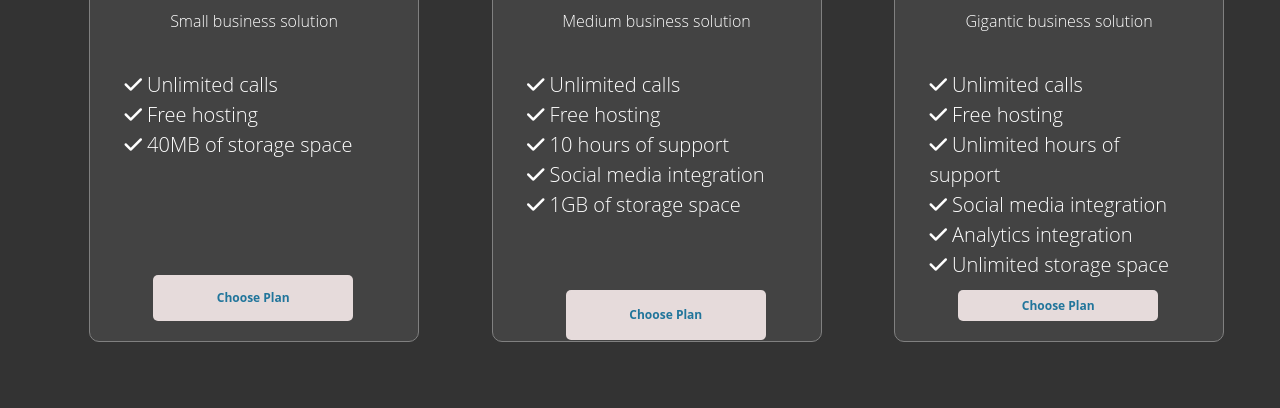
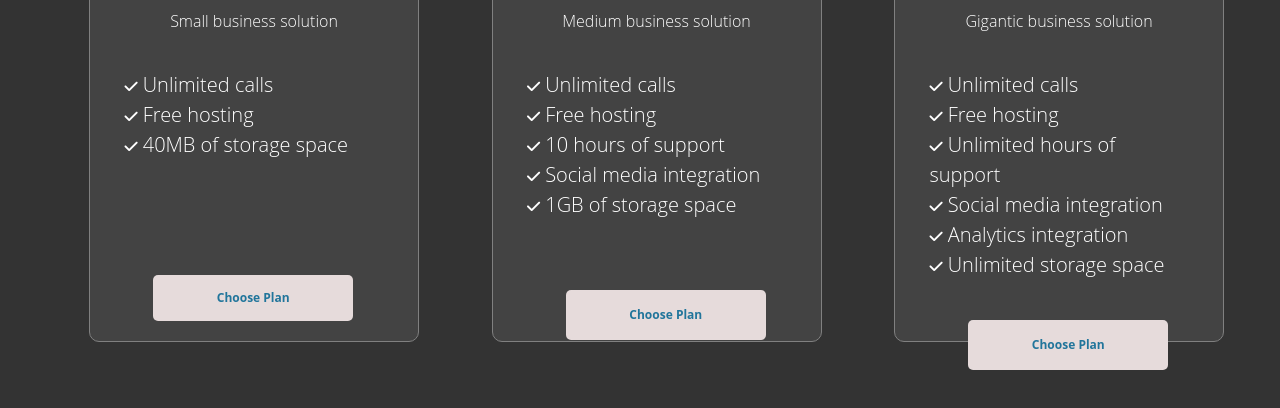
Before and after one commit to lorevandev/FLEXBOX-EJERCITACION, a plain HTML site: page PRECIOS/index.html in a window 1280 px wide. Shown: the part 366-774 px from the top of the page. Drawn offline with Linux system fonts and the light colour scheme.

Commit message:
se modifica estilo en tilde

```diff
--- a/PRECIOS/estilos.css
+++ b/PRECIOS/estilos.css
@@ -91,6 +91,16 @@ h4{
     margin-right: 5%;
 }
 
+
+.texto-tilde{
+    color:white;
+    font-size: 20px;
+}
+
+.palomita{
+    font-size: 15px;
+}
+
 .boton{
     background-color: hsl(0, 19%, 88%);
     color: #21759b;
@@ -123,8 +133,3 @@ h4{
     color: black;
     font-size: 14px;
 }
-
-.tilde{
-    color:white;
-    font-size: 20px;
-}
--- a/PRECIOS/index.html
+++ b/PRECIOS/index.html
@@ -30,14 +30,15 @@
                     <p class="descrip"> Small business solution </p>
                     <br> <br>
                     <div class="caracteristicas">
-                        <div class="tilde"></div>
-                        <i class="fas fa-check"></i>
+                        <div class="texto-tilde"></div>
+                        <i class="fas fa-check palomita"></i>
                         Unlimited calls <br>
-                        <i class="fas fa-check"></i>
+                        <i class="fas fa-check palomita"></i>
                         Free hosting <br>
-                        <i class="fas fa-check"></i>
+                        <i class="fas fa-check palomita"></i>
                         40MB of storage space </p>
                     </div>
+
                     <div class="boton boton-1">
                     <p class="text-boton"> Choose Plan </p>
                     </div>
@@ -52,18 +53,19 @@
                     <p class="descrip"> Medium business solution </p>
                     <br> <br>
                     <div class="caracteristicas">
-                        <div class="tilde">
-                        <i class="fas fa-check"></i>
+                        <div class="texto-tilde">
+                        <i class="fas fa-check palomita"></i>
                         Unlimited calls <br>
-                        <i class="fas fa-check"></i>
+                        <i class="fas fa-check palomita"></i>
                         Free hosting <br>
-                        <i class="fas fa-check"></i>
+                        <i class="fas fa-check palomita"></i>
                         10 hours of support <br>
-                        <i class="fas fa-check"></i>
+                        <i class="fas fa-check palomita"></i>
                         Social media integration <br>
-                        <i class="fas fa-check"></i>
+                        <i class="fas fa-check palomita"></i>
                         1GB of storage space </p>
                     </div>
+
                     <div class="boton boton-2">
                     <p class="text-boton"> Choose Plan </p>
                     </div>
@@ -78,17 +80,18 @@
                     <p class="descrip"> Gigantic business solution </p>
                     <br> <br>
                     <div class="caracteristicas">
-                        <i class="fas fa-check"></i>
+                        <div class="texto-tilde">
+                        <i class="fas fa-check palomita"></i>
                         Unlimited calls <br>
-                        <i class="fas fa-check"></i>
+                        <i class="fas fa-check palomita"></i>
                         Free hosting <br>
-                        <i class="fas fa-check"></i>
+                        <i class="fas fa-check palomita"></i>
                         Unlimited hours of support <br>
-                        <i class="fas fa-check"></i>
+                        <i class="fas fa-check palomita"></i>
                         Social media integration <br>
-                        <i class="fas fa-check"></i>
+                        <i class="fas fa-check palomita"></i>
                         Analytics integration <br>
-                        <i class="fas fa-check"></i>
+                        <i class="fas fa-check palomita"></i>
                         Unlimited storage space </p>
                     </div>
 
```
